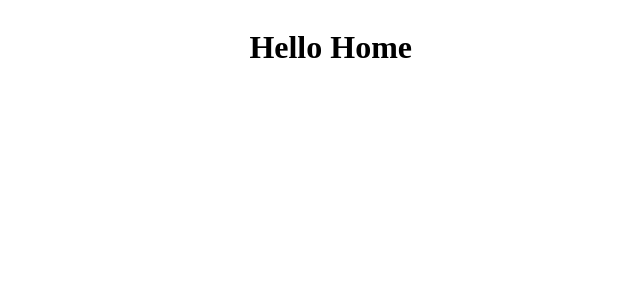
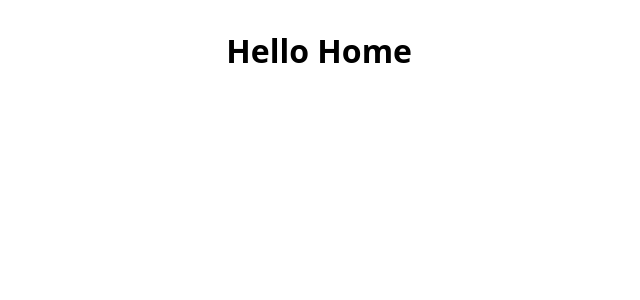
Before and after one commit to axelthereal/Fragrance-vuejs, a Vue app: page / in a window 1280 px wide. Shown: the top 300 px of the page, without its empty margins (228-868 px from the left). Built offline with nearby package versions, Linux system fonts and the light colour scheme.

Commit message:
add sans-serif as default app font

```diff
--- a/src/assets/main.css
+++ b/src/assets/main.css
@@ -3,6 +3,8 @@
   margin: 0 auto;
   padding: 2rem;
   font-weight: normal;
+  font-family: system-ui, -apple-system, BlinkMacSystemFont, "Segoe UI", Roboto,
+    Oxygen, Ubuntu, Cantarell, "Open Sans", "Helvetica Neue", sans-serif;
 }
 
 .green {
```
